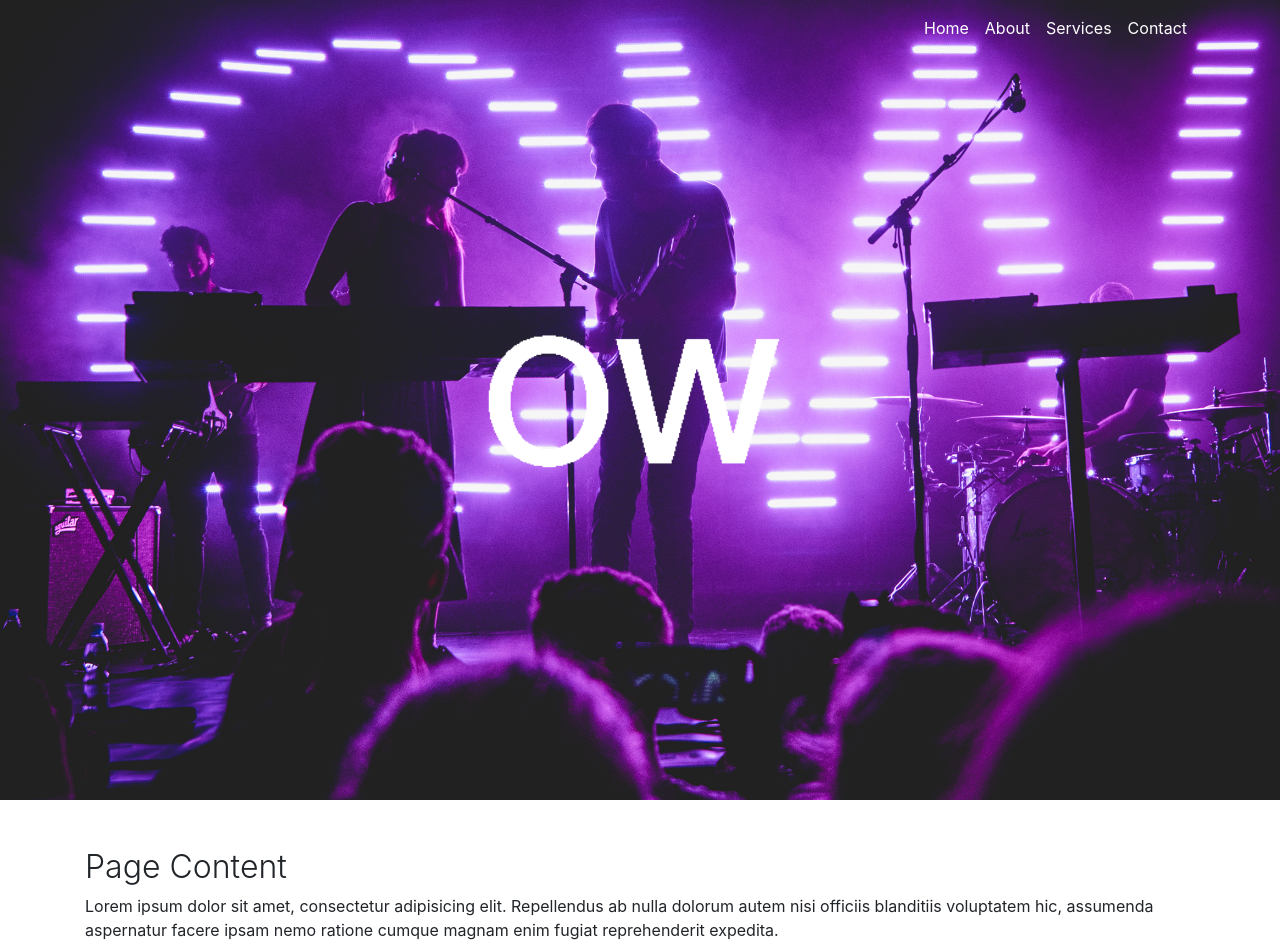
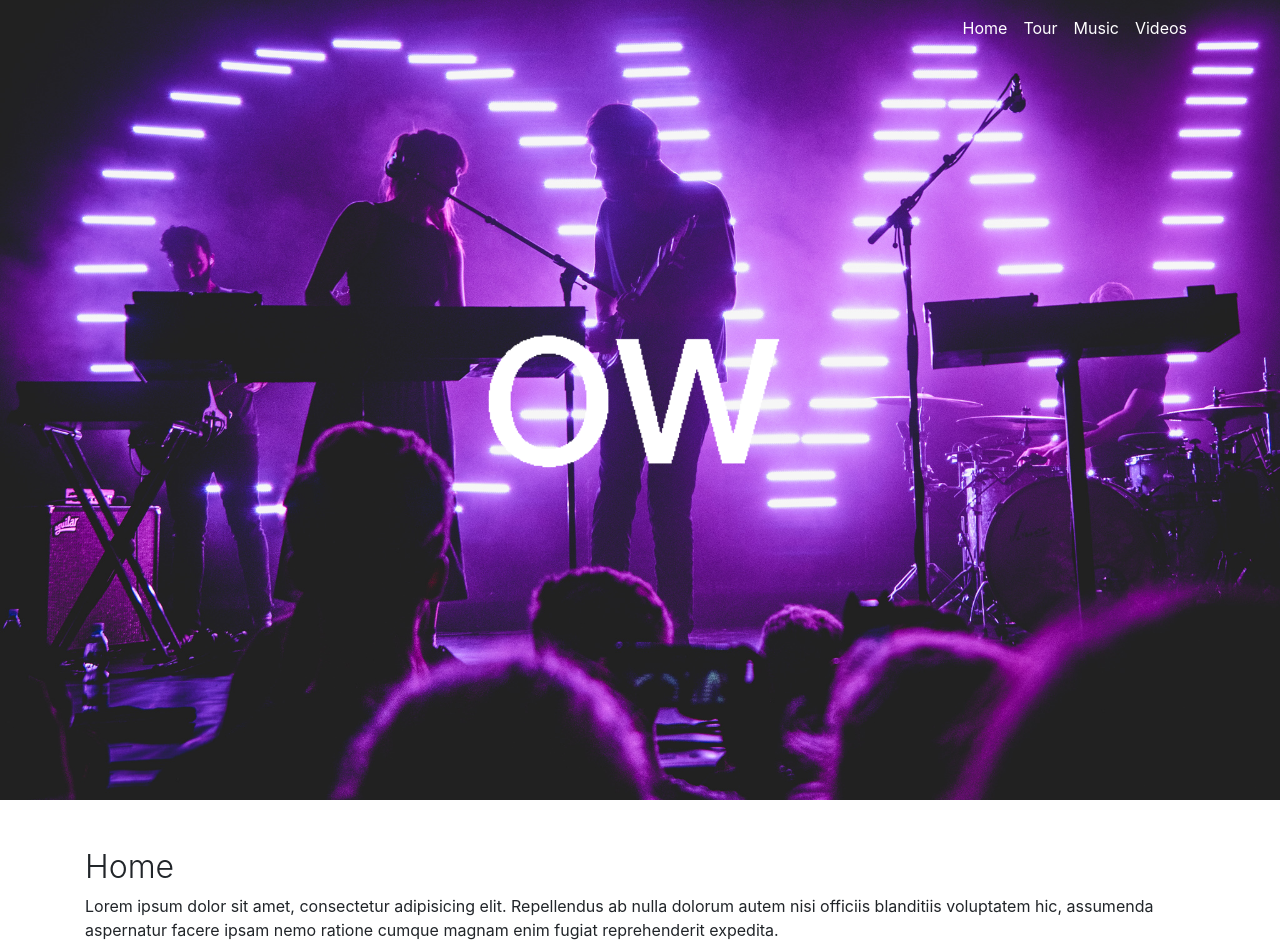
Before and after one commit to florienn/CS50-homepage, a plain HTML site: page index.html in a window 1280 px wide. Shown: the top 952 px of the page. Drawn offline with nearby package versions, Linux system fonts and the light colour scheme.

Commit message:
add homepage

```diff
--- a/index.html
+++ b/index.html
@@ -5,7 +5,7 @@
       <meta name="viewport" content="width=device-width, initial-scale=1, shrink-to-fit=no">
       <link rel="stylesheet" href="https://stackpath.bootstrapcdn.com/bootstrap/4.3.1/css/bootstrap.min.css" integrity="sha384-ggOyR0iXCbMQv3Xipma34MD+dH/1fQ784/j6cY/iJTQUOhcWr7x9JvoRxT2MZw1T" crossorigin="anonymous">
       <link href="style.css" rel="stylesheet"/>
-        <title>My Webpage</title>
+      <title>My Webpage</title>
     </head>
     <body>
 
@@ -18,18 +18,18 @@
         <div class="collapse navbar-collapse" id="navbarResponsive">
           <ul class="navbar-nav ml-auto">
             <li class="nav-item active">
-              <a class="nav-link" href="#">Home
-                    <span class="sr-only">(current)</span>
-                  </a>
+              <a class="nav-link" href="index.html">Home
+                <span class="sr-only">(current)</span>
+              </a>
             </li>
             <li class="nav-item">
-              <a class="nav-link" href="#">About</a>
+              <a class="nav-link" href="tour.html">Tour</a>
             </li>
             <li class="nav-item">
-              <a class="nav-link" href="#">Services</a>
+              <a class="nav-link" href="music.html">Music</a>
             </li>
             <li class="nav-item">
-              <a class="nav-link" href="#">Contact</a>
+              <a class="nav-link" href="videos.html">Videos</a>
             </li>
           </ul>
         </div>
@@ -50,7 +50,7 @@
     <!-- Page Content -->
     <section class="py-5">
       <div class="container">
-        <h2 class="font-weight-light">Page Content</h2>
+        <h2 class="font-weight-light">Home</h2>
         <p>Lorem ipsum dolor sit amet, consectetur adipisicing elit. Repellendus ab nulla dolorum autem nisi officiis blanditiis voluptatem hic, assumenda aspernatur facere ipsam nemo ratione cumque magnam enim fugiat reprehenderit expedita.</p>
         <p>Lorem ipsum dolor sit amet, consectetur adipisicing elit. Repellendus ab nulla dolorum autem nisi officiis blanditiis voluptatem hic, assumenda aspernatur facere ipsam nemo ratione cumque magnam enim fugiat reprehenderit expedita.</p>
         <p>Lorem ipsum dolor sit amet, consectetur adipisicing elit. Repellendus ab nulla dolorum autem nisi officiis blanditiis voluptatem hic, assumenda aspernatur facere ipsam nemo ratione cumque magnam enim fugiat reprehenderit expedita.</p>
```
